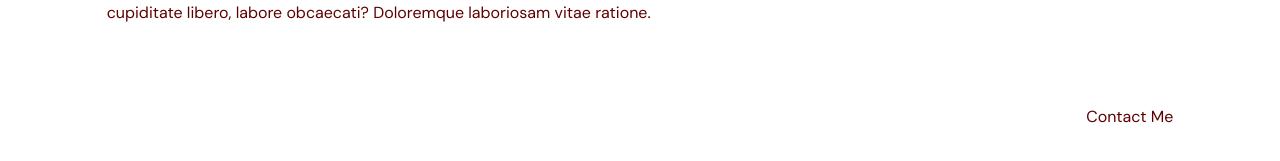
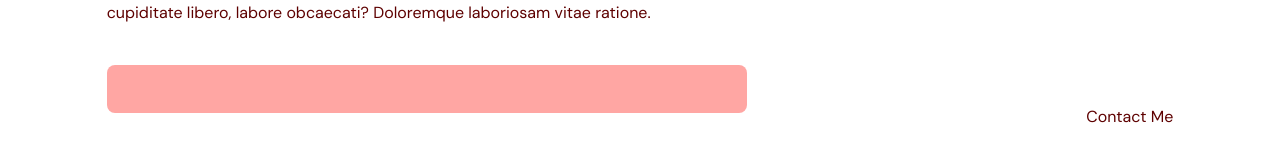
Before and after one commit to chirang56/aj-studio, a React (Vite) app: page / in a window 1280 px wide. Shown: the part 2924-3085 px from the top of the page. Built offline with nearby package versions, Linux system fonts and the light colour scheme.

Commit message:
create a form for ContactMe section

```diff
--- a/src/scenes/contactMe/index.tsx
+++ b/src/scenes/contactMe/index.tsx
@@ -9,6 +9,18 @@ type Props = {
 };
 
 const ContactMe = ({ setSelectedPage }: Props) => {
+
+  const {
+    register, trigger, formState: { errrors }
+  } = useForm();
+
+  const onSubmit = async (e: any) => {
+    const isValid = await trigger();
+    if (!isValid) {
+      e.preventDefault();
+    }
+  }
+
   return (
     <section id="contactus" className="mx-auto w-5/6 pt-24 pb-32">
       <motion.div
@@ -45,7 +57,13 @@ const ContactMe = ({ setSelectedPage }: Props) => {
               visible: { opacity:1, x: 0},
             }}
           >
-
+            <form
+            target="_blank"
+            onSubmit={onSubmit}
+            method="POST"
+            action="https://formsubmit.co/your@email.com">
+              <input type="" className="w-full rounded-lg bg-primary-300 px-5 py-3 placeholder-white" />
+            </form>
           </motion.div>
           <p className="mt-10 justify-between gap-8 md:flex text-center"> Contact Me </p>
         </div>
```
